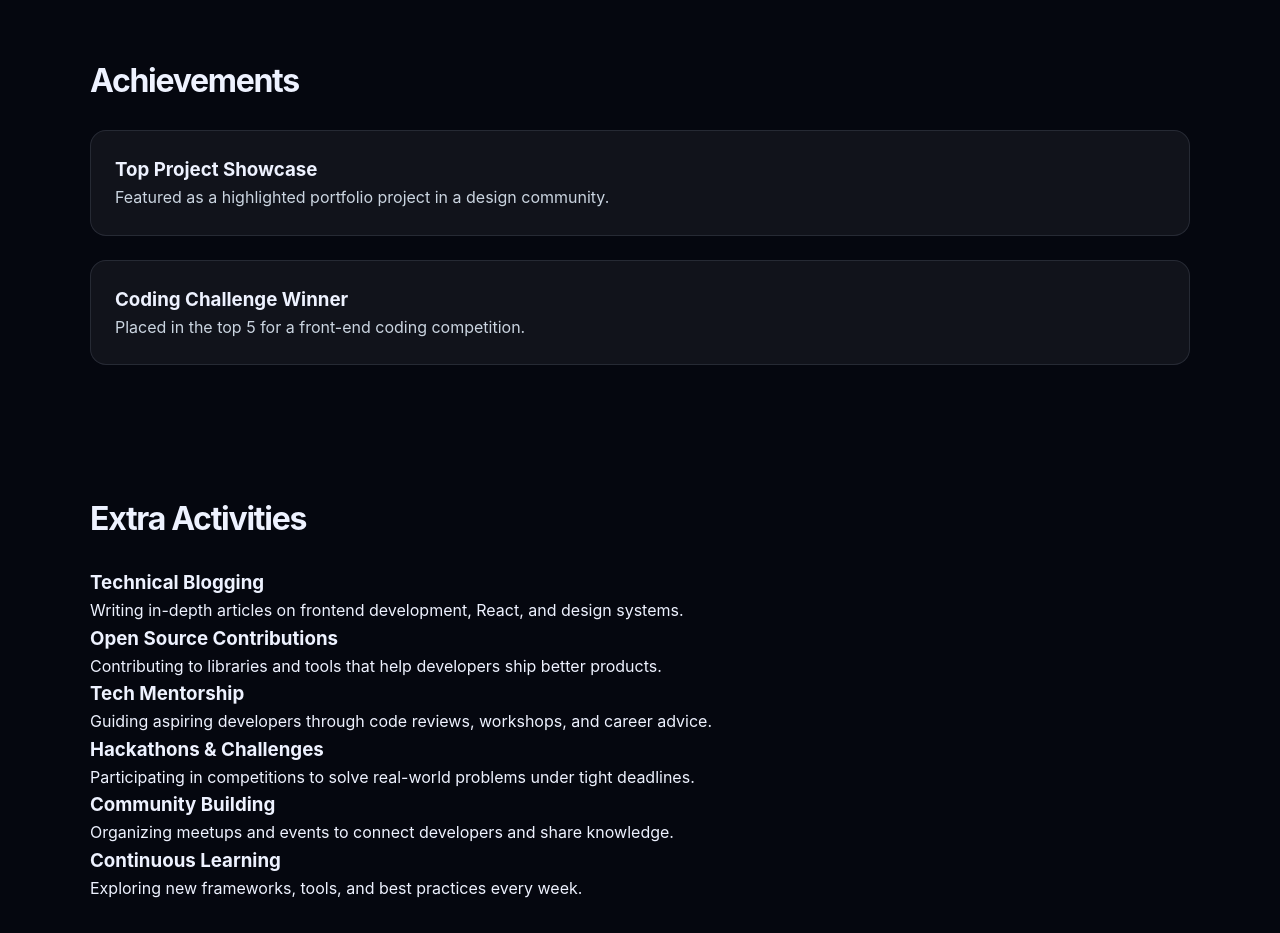
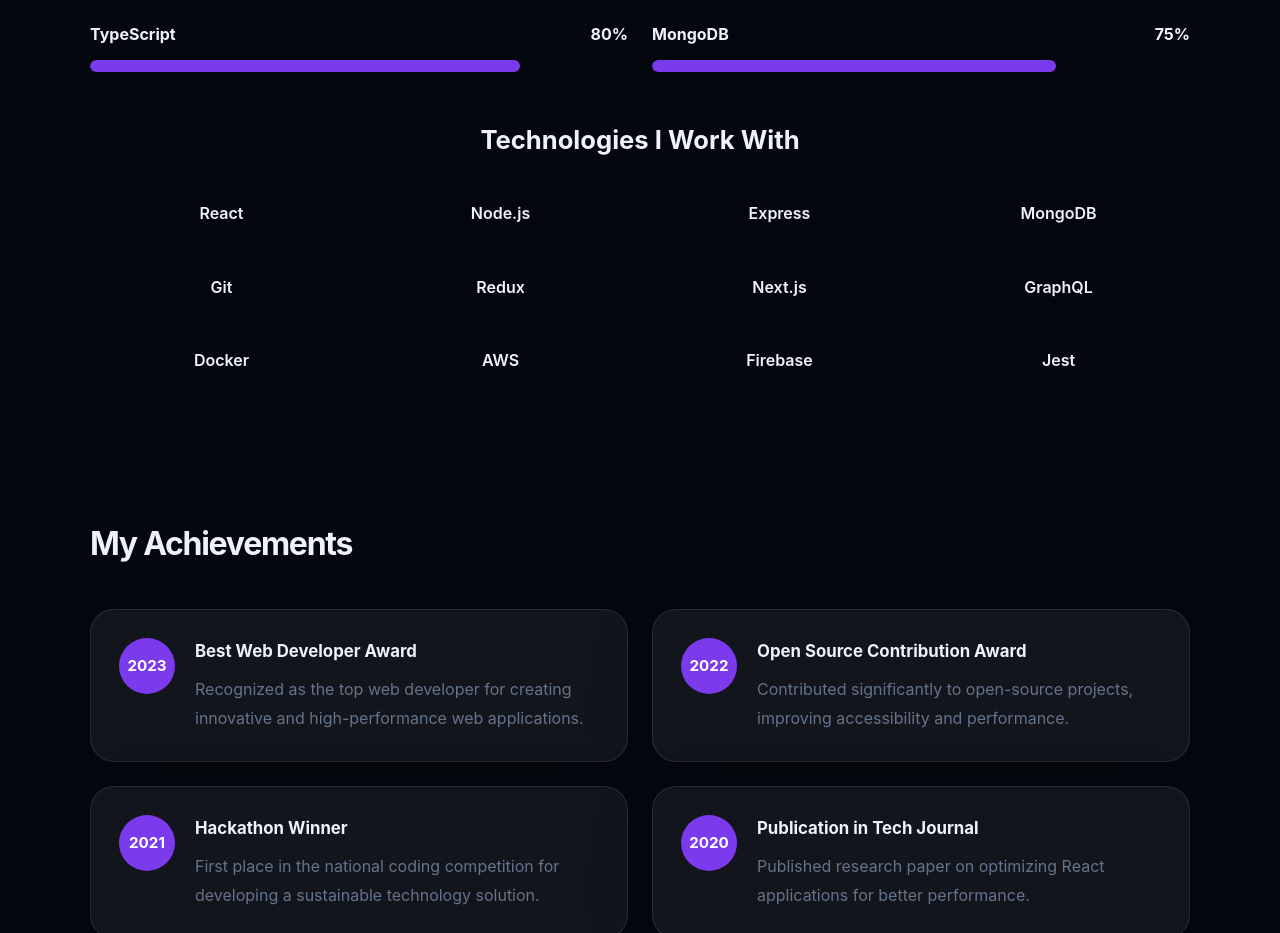
Before and after one commit to MdMerazRazaKhan/portfolio, a React (Vite) app in the folder frontend/: page / in a window 1280 px wide. Shown: the part 1867-2800 px from the top of the page. Built offline with nearby package versions, Linux system fonts and the light colour scheme.

Commit message:
updation of the frontend

```diff
--- a/frontend/src/components/Achievements.jsx
+++ b/frontend/src/components/Achievements.jsx
@@ -1,14 +1,19 @@
 import achievements from "../data/achievements";
 
 const Achievements = () => (
-  <section id="achievements">
-    <h2 className="section-heading">Achievements</h2>
-    <div className="container">
+  <section id="achievements" className="achievements-section">
+    <h2 className="section-heading">
+      My <span>Achievements</span>
+    </h2>
+    <div className="achievements-grid">
       {achievements.map((item) => (
-        <div key={item.title} className="card">
-          <h3>{item.title}</h3>
-          <p>{item.details}</p>
-        </div>
+        <article key={item.title} className="achievement-card">
+          <div className="achievement-year">{item.year}</div>
+          <div className="achievement-body">
+            <h3>{item.title}</h3>
+            <p>{item.details}</p>
+          </div>
+        </article>
       ))}
     </div>
   </section>
--- a/frontend/src/components/Activities.jsx
+++ b/frontend/src/components/Activities.jsx
@@ -1,13 +1,18 @@
 import activities from "../data/activities";
 
+const ICONS = ["📝", "🔧", "👩‍🏫", "💻", "🤝", "📚"];
+
 const Activities = () => (
-  <section id="activities">
-    <h2 className="section-heading">Extra Activities</h2>
+  <section id="activities" className="activities-section">
+    <h2 className="section-heading">Extra <span>Activities</span></h2>
     <div className="activity-grid">
-      {activities.map((item) => (
+      {activities.map((item, idx) => (
         <div key={item.title} className="activity-card">
-          <h3>{item.title}</h3>
-          <p>{item.description}</p>
+          <div className="activity-icon">{ICONS[idx % ICONS.length]}</div>
+          <div className="activity-body">
+            <h3>{item.title}</h3>
+            <p>{item.description}</p>
+          </div>
         </div>
       ))}
     </div>
--- a/frontend/src/components/ContactForm.jsx
+++ b/frontend/src/components/ContactForm.jsx
@@ -42,11 +42,11 @@
           <div className="form-row">
             <div className="form-field">
               <label htmlFor="name">Your Name</label>
-              <input id="name" name="name" value={formData.name} onChange={handleChange} placeholder="John Doe" required />
+              <input id="name" name="name" value={formData.name} onChange={handleChange} placeholder="Md Meraz Raza Khan" required />
             </div>
             <div className="form-field">
               <label htmlFor="email">Your Email</label>
-              <input id="email" name="email" type="email" value={formData.email} onChange={handleChange} placeholder="johndoe@example.com" required />
+              <input id="email" name="email" type="email" value={formData.email} onChange={handleChange} placeholder="merazrazakhan8240@gmail.com" required />
             </div>
           </div>
 
--- a/frontend/src/components/Footer.jsx
+++ b/frontend/src/components/Footer.jsx
@@ -3,7 +3,7 @@
     <div className="footer-top">
       <div className="footer-profile">
         <p className="footer-title">Md Meraz Raza Khan</p>
-        <p className="footer-subtitle">Full Stack Developer</p>
+          <p className="footer-subtitle">Software Engineer & Aspiring AI Enthusiat</p>
       </div>
       <div className="footer-connect">
         <p className="footer-connect-title">Connect With Me</p>
@@ -24,6 +24,7 @@
         <a href="#contact">Contact</a>
       </div>
     </div>
+    {/* floating social links removed */}
   </footer>
 );
 
--- a/frontend/src/components/Skills.jsx
+++ b/frontend/src/components/Skills.jsx
@@ -1,8 +1,25 @@
 import skills from "../data/skills";
 
+const techs = [
+  "React",
+  "Node.js",
+  "Express",
+  "MongoDB",
+  "Git",
+  "Redux",
+  "Next.js",
+  "GraphQL",
+  "Docker",
+  "AWS",
+  "Firebase",
+  "Jest",
+];
+
 const Skills = () => (
-  <section id="skills">
-    <h2 className="section-heading">My Coding Skills</h2>
+  <section id="skills" className="skills-section">
+    <h2 className="section-heading">
+      My <span>Coding Skills</span>
+    </h2>
     <div className="skills-grid">
       {skills.map((skill) => (
         <div key={skill.name} className="skill-item">
@@ -11,8 +28,17 @@
             <span>{skill.level}%</span>
           </div>
           <div className="skill-bar">
-            <div className="skill-fill" style={{ width: `${skill.level}%` }} />
+            <div className="skill-fill" style={{ "--target": `${skill.level}%` }} />
           </div>
+        </div>
+      ))}
+    </div>
+
+    <h3 className="tech-heading">Technologies I Work With</h3>
+    <div className="tech-grid">
+      {techs.map((tech) => (
+        <div key={tech} className="tech-chip">
+          {tech}
         </div>
       ))}
     </div>
--- a/frontend/src/data/achievements.js
+++ b/frontend/src/data/achievements.js
@@ -1,11 +1,23 @@
 const achievements = [
   {
-    title: "Top Project Showcase",
-    details: "Featured as a highlighted portfolio project in a design community.",
+    year: "2023",
+    title: "Best Web Developer Award",
+    details: "Recognized as the top web developer for creating innovative and high-performance web applications.",
   },
   {
-    title: "Coding Challenge Winner",
-    details: "Placed in the top 5 for a front-end coding competition.",
+    year: "2022",
+    title: "Open Source Contribution Award",
+    details: "Contributed significantly to open-source projects, improving accessibility and performance.",
+  },
+  {
+    year: "2021",
+    title: "Hackathon Winner",
+    details: "First place in the national coding competition for developing a sustainable technology solution.",
+  },
+  {
+    year: "2020",
+    title: "Publication in Tech Journal",
+    details: "Published research paper on optimizing React applications for better performance.",
   },
 ];
 
--- a/frontend/src/styles/globals.css
+++ b/frontend/src/styles/globals.css
@@ -33,30 +33,30 @@
 }
 
 [data-theme="light"] {
-  --body-bg: #f8fafc;
+  --body-bg: #fffaf0;
   --body-text: #0f172a;
-  --surface: rgba(15, 23, 42, 0.08);
-  --surface-border: rgba(148, 163, 184, 0.22);
-  --surface-hover: rgba(15, 23, 42, 0.12);
-  --nav-bg: rgba(255, 255, 255, 0.94);
-  --nav-border: rgba(15, 23, 42, 0.08);
+  --surface: rgba(15, 23, 42, 0.04);
+  --surface-border: rgba(15, 23, 42, 0.06);
+  --surface-hover: rgba(15, 23, 42, 0.06);
+  --nav-bg: rgba(255, 255, 250, 0.98);
+  --nav-border: rgba(15, 23, 42, 0.06);
   --nav-link: #475569;
   --nav-link-hover: #0f172a;
-  --badge-bg: rgba(59, 130, 246, 0.12);
+  --badge-bg: rgba(59, 130, 246, 0.08);
   --badge-text: #2563eb;
   --button-bg: #2563eb;
   --button-text: #fff;
-  --shadow: rgba(37, 99, 235, 0.16);
-  --surface-text: #334155;
-  --footer-text: #64748b;
-  --cursor-glow: rgba(37, 99, 235, 0.18);
-  --hero-bg: #ffffff;
-  --hero-border: rgba(15, 23, 42, 0.08);
-  --hero-shadow: rgba(15, 23, 42, 0.08);
-  --card-bg: #ffffff;
-  --card-shadow: 0 18px 40px rgba(15, 23, 42, 0.08);
-  --input-bg: #f8fafc;
-  --input-border: rgba(148, 163, 184, 0.22);
+  --shadow: rgba(37, 99, 235, 0.12);
+  --surface-text: #475569;
+  --footer-text: #556471;
+  --cursor-glow: rgba(37, 99, 235, 0.14);
+  --hero-bg: #fffdf6;
+  --hero-border: rgba(15, 23, 42, 0.06);
+  --hero-shadow: rgba(15, 23, 42, 0.06);
+  --card-bg: #fffdf8;
+  --card-shadow: 0 18px 40px rgba(2, 6, 23, 0.06);
+  --input-bg: #fffdf6;
+  --input-border: rgba(15, 23, 42, 0.06);
 }
 
 * {
@@ -123,6 +123,145 @@
 
 .about-section {
   padding: 4rem 0;
+}
+
+.skills-section {
+  padding: 4rem 0;
+}
+
+.achievements-section {
+  padding: 4rem 0;
+}
+
+.achievements-section .section-heading {
+  text-align: center;
+  margin-bottom: 2.5rem;
+}
+
+.achievements-grid {
+  display: grid;
+  gap: 1.5rem;
+  grid-template-columns: repeat(2, minmax(0, 1fr));
+  max-width: 1100px;
+  margin: 0 auto;
+}
+
+.achievement-card {
+  display: flex;
+  gap: 1.25rem;
+  align-items: flex-start;
+  padding: 1.75rem;
+  background: var(--card-bg);
+  border: 1px solid var(--surface-border);
+  border-radius: 1.5rem;
+  box-shadow: var(--card-shadow);
+}
+
+.achievement-year {
+  min-width: 56px;
+  min-height: 56px;
+  border-radius: 50%;
+  display: grid;
+  place-items: center;
+  background: #7c3aed;
+  color: white;
+  font-weight: 700;
+  font-size: 0.95rem;
+}
+
+.achievement-body h3 {
+  margin: 0;
+  font-size: 1.05rem;
+  color: var(--body-text);
+}
+
+.achievement-body p {
+  margin: 0.65rem 0 0;
+  color: #64748b;
+  line-height: 1.8;
+}
+
+@media (max-width: 860px) {
+  .achievements-grid {
+    grid-template-columns: 1fr;
+  }
+}
+
+.skills-section .section-heading {
+  text-align: center;
+  margin-bottom: 2.5rem;
+}
+
+.skills-grid {
+  display: grid;
+  gap: 1.5rem;
+  grid-template-columns: repeat(2, minmax(0, 1fr));
+  max-width: 1100px;
+  margin: 0 auto;
+}
+
+.skill-item {
+  display: grid;
+  gap: 0.75rem;
+}
+
+.skill-name {
+  display: flex;
+  justify-content: space-between;
+  gap: 1rem;
+  font-weight: 700;
+  color: var(--body-text);
+}
+
+.skill-bar {
+  height: 0.75rem;
+  width: 100%;
+  border-radius: 999px;
+  background: rgba(15, 23, 42, 0.06);
+  overflow: hidden;
+}
+
+.skill-fill {
+  height: 100%;
+  border-radius: 999px;
+  background: #7c3aed;
+  width: 0;
+  transition: width 1.1s cubic-bezier(.2,.9,.2,1);
+}
+
+/* animate skill fills when their reveal wrapper becomes visible */
+[data-reveal].is-visible .skill-fill {
+  width: var(--target);
+}
+
+.tech-heading {
+  text-align: center;
+  margin: 3rem auto 1.5rem;
+  font-size: clamp(1.5rem, 2vw, 2rem);
+}
+
+.tech-grid {
+  display: grid;
+  gap: 1rem;
+  grid-template-columns: repeat(4, minmax(0, 1fr));
+  max-width: 1100px;
+  margin: 0 auto;
+}
+
+.tech-chip {
+  padding: 1rem 1.25rem;
+  border-radius: 1rem;
+  background: rgba(15, 23, 42, 0.04);
+  color: var(--body-text);
+  text-align: center;
+  font-weight: 600;
+}
+
+@media (max-width: 860px) {
+  .skills-grid,
+  .tech-grid {
+    grid-template-columns: 1fr;
+  }
 }
 
 .about-section .section-heading {
@@ -197,6 +336,83 @@
 .container {
   display: grid;
   gap: 1.5rem;
+}
+
+/* Activities Section */
+.activities-section {
+  padding: 3.5rem 0;
+}
+
+.activities-section .section-heading {
+  text-align: center;
+  margin-bottom: 2rem;
+}
+
+.activity-grid {
+  display: grid;
+  gap: 1rem;
+  grid-template-columns: repeat(3, minmax(0, 1fr));
+  max-width: 1100px;
+  margin: 0 auto;
+}
+
+.activity-card {
+  display: flex;
+  gap: 1rem;
+  align-items: flex-start;
+  padding: 1.25rem;
+  background: var(--card-bg);
+  border: 1px solid var(--surface-border);
+  border-radius: 1rem;
+  box-shadow: var(--card-shadow);
+  transition: transform 0.18s ease, box-shadow 0.18s ease;
+}
+
+.activity-card:hover {
+  transform: translateY(-6px);
+  box-shadow: 0 20px 40px rgba(2,6,23,0.12);
+}
+
+.activity-icon {
+  width: 56px;
+  height: 56px;
+  border-radius: 12px;
+  display: grid;
+  place-items: center;
+  font-size: 1.35rem;
+  background: rgba(124, 58, 237, 0.08);
+}
+
+.activity-body h3 {
+  margin: 0 0 0.35rem 0;
+  color: var(--body-text);
+  font-size: 1.05rem;
+}
+
+.activity-body p {
+  margin: 0;
+  color: #64748b;
+  line-height: 1.6;
+}
+
+@media (max-width: 980px) {
+  .activity-grid {
+    grid-template-columns: repeat(2, minmax(0, 1fr));
+  }
+}
+
+@media (max-width: 640px) {
+  .activity-grid {
+    grid-template-columns: 1fr;
+  }
+  .activity-card {
+    align-items: center;
+  }
+  .activity-icon {
+    width: 48px;
+    height: 48px;
+    border-radius: 10px;
+  }
 }
 
 [data-reveal] {
@@ -359,6 +575,7 @@
   opacity: 0;
   transform: translateX(10px);
   white-space: pre-wrap;
+  animation: heroNameTyping 2.4s ease forwards;
 }
 
 @keyframes heroNameTyping {
@@ -401,7 +618,6 @@
   }
 }
 
-.hero p,
 .card p,
 .contact-card p,
 .footer-note {
@@ -853,3 +1069,25 @@
   cursor: pointer;
   box-shadow: 0 15px 30px rgba(37, 99, 235, 0.16);
 }
+
+/* Slight scale up for interactive boxes on hover */
+.card,
+.activity-card,
+.download-card,
+.contact-card,
+.skill-item,
+.achievement-card {
+  transition: transform 0.18s ease, box-shadow 0.18s ease;
+}
+
+.card:hover,
+.activity-card:hover,
+.download-card:hover,
+.contact-card:hover,
+.skill-item:hover,
+.achievement-card:hover {
+  transform: translateY(-6px) scale(1.02);
+}
+
+/* Floating social links */
+/* floating social links removed per user request */
```
Also changed, not shown: frontend/src/components/About.jsx (+5 -5 lines), frontend/src/components/Contact.jsx (+4 -4 lines), frontend/src/components/Hero.jsx (+3 -35 lines).
